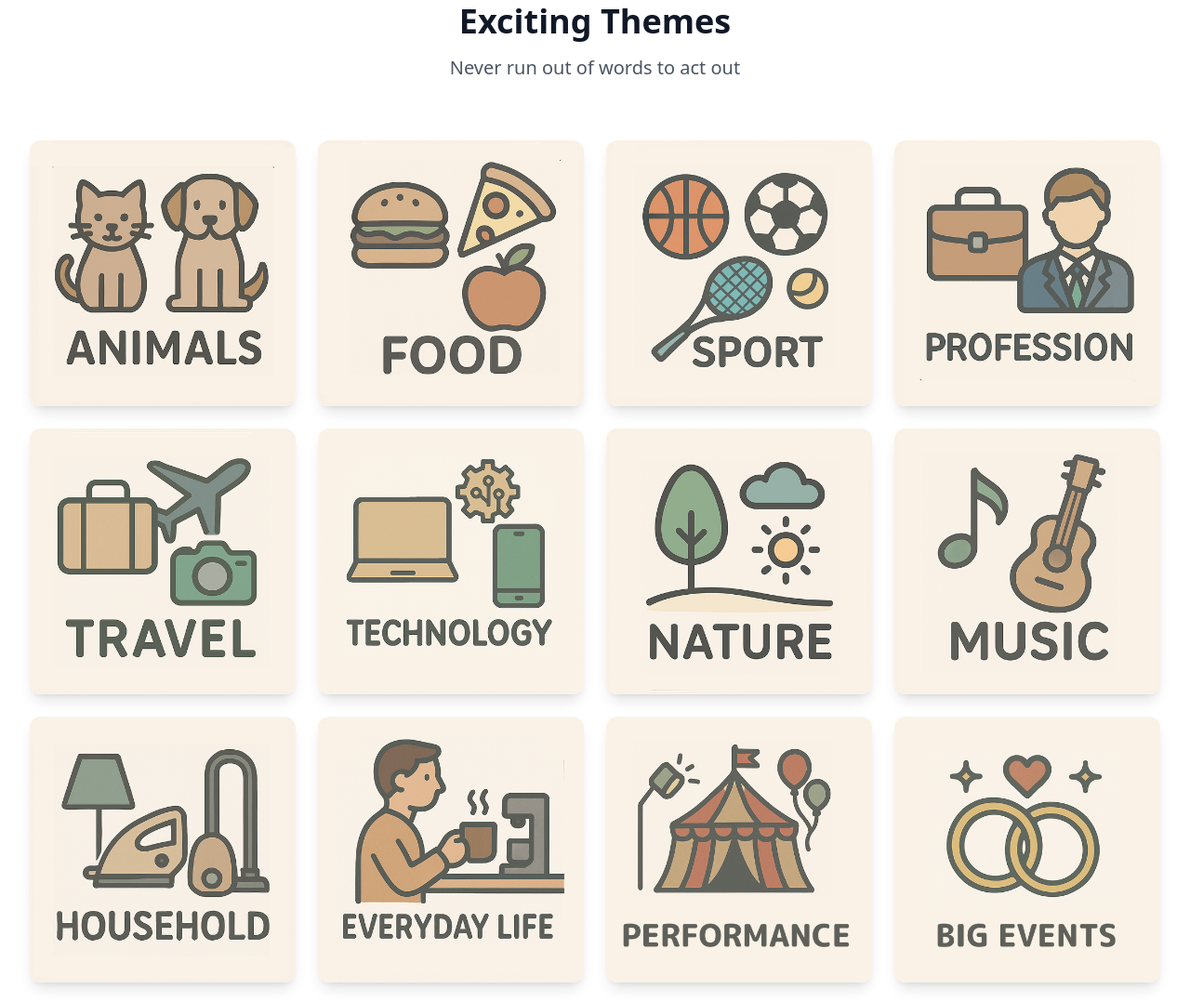
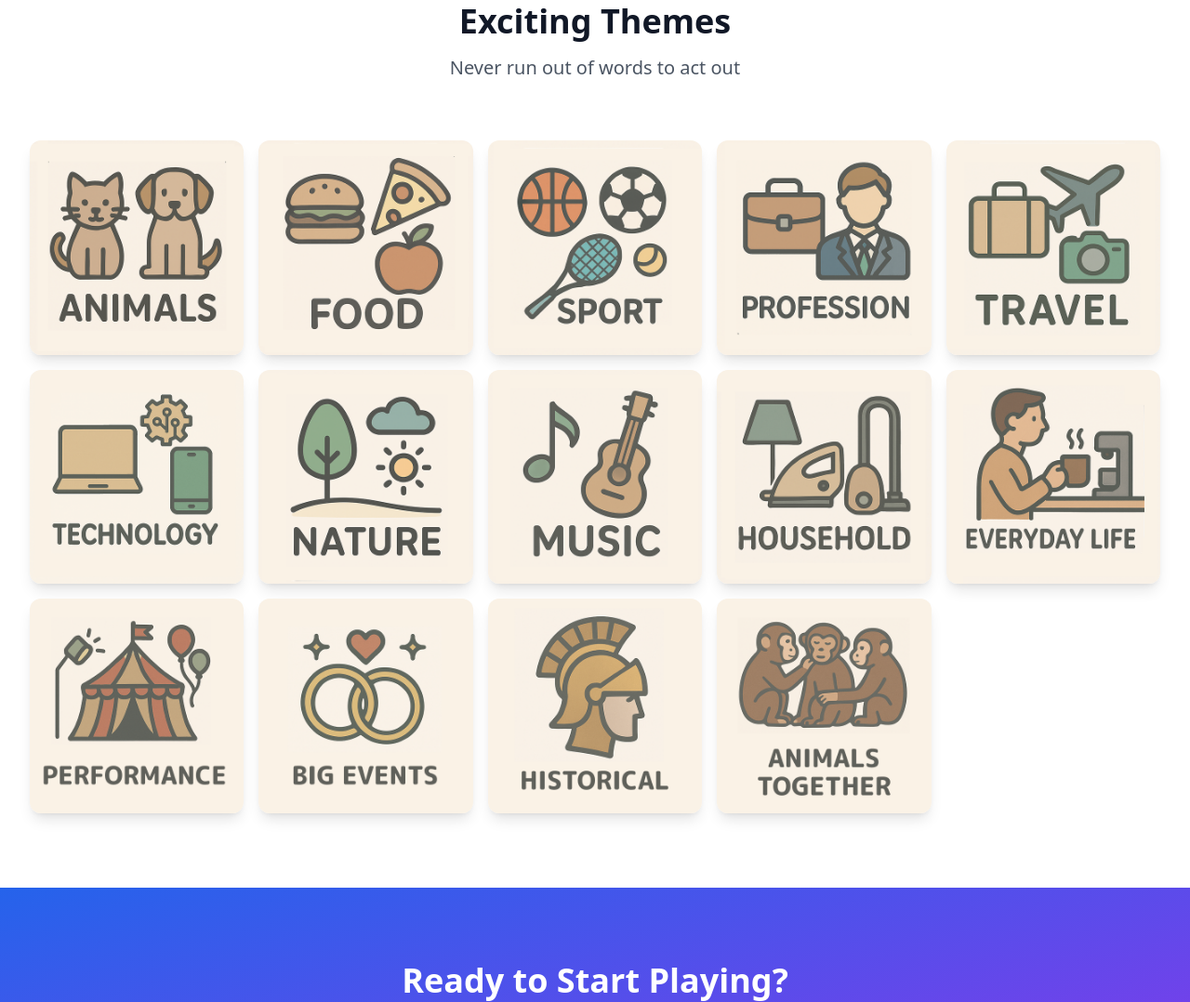
Before and after one commit to hoshiko-tech/CharadesCamPage, a plain HTML site: page index.html in a window 1280 px wide. Shown: the part 2761-3839 px from the top of the page at 93% size. Drawn offline with nearby package versions, Linux system fonts and the light colour scheme.

Commit message:
make themes smaller

```diff
--- a/index.html
+++ b/index.html
@@ -219,7 +219,7 @@
                 <p class="text-xl text-gray-600">Never run out of words to act out</p>
             </div>
 
-            <div class="grid grid-cols-2 md:grid-cols-4 lg:grid-cols-4 gap-6">
+            <div class="grid grid-cols-4 md:grid-cols-5 lg:grid-cols-5 gap-4">
                 <div class="bg-white rounded-xl shadow-lg overflow-hidden hover:shadow-2xl transition transform hover:-translate-y-1">
                     <img src="assets/deck/animals.png" alt="Animals" class="w-full aspect-square object-cover">
                 </div>
```
